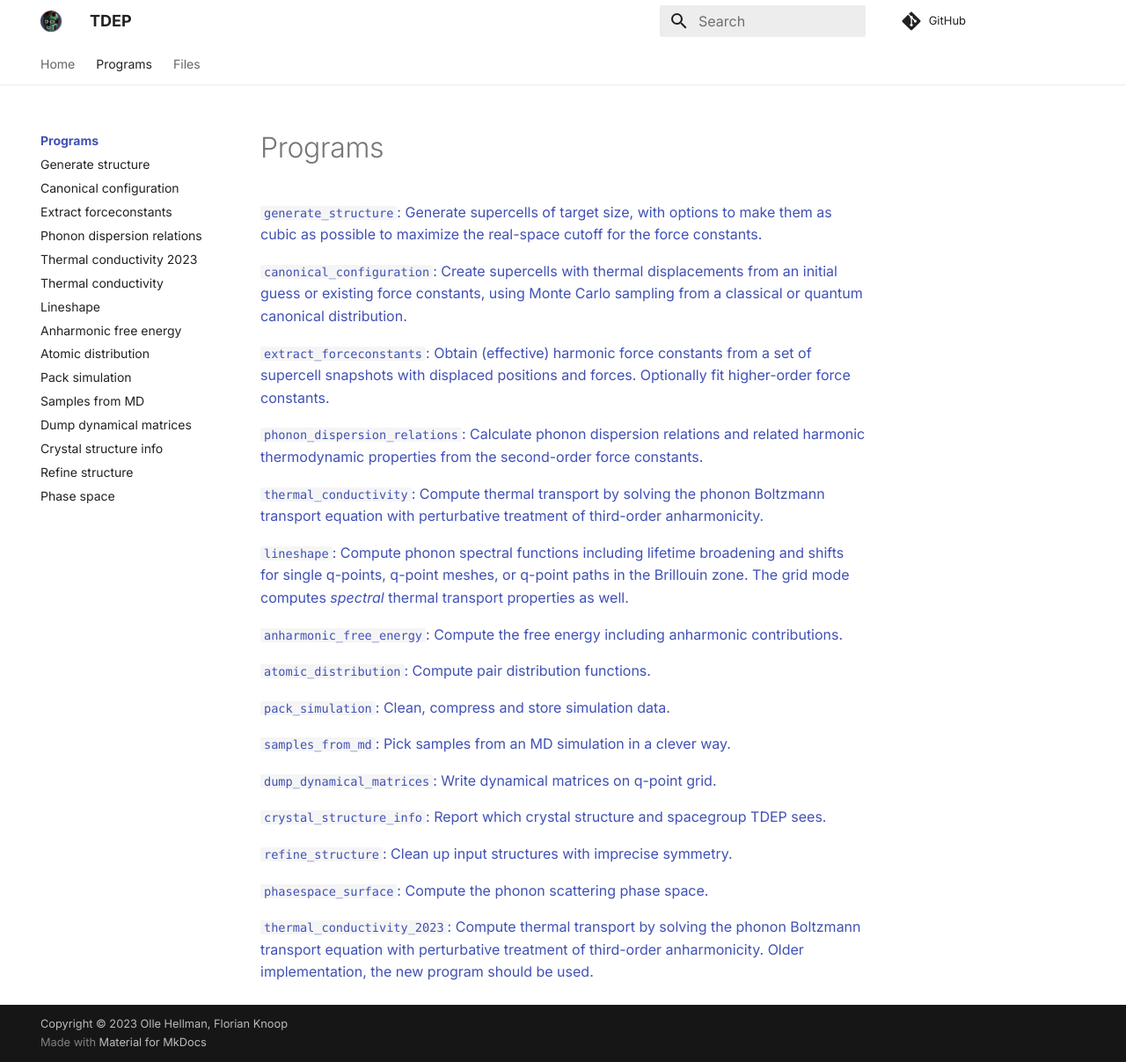
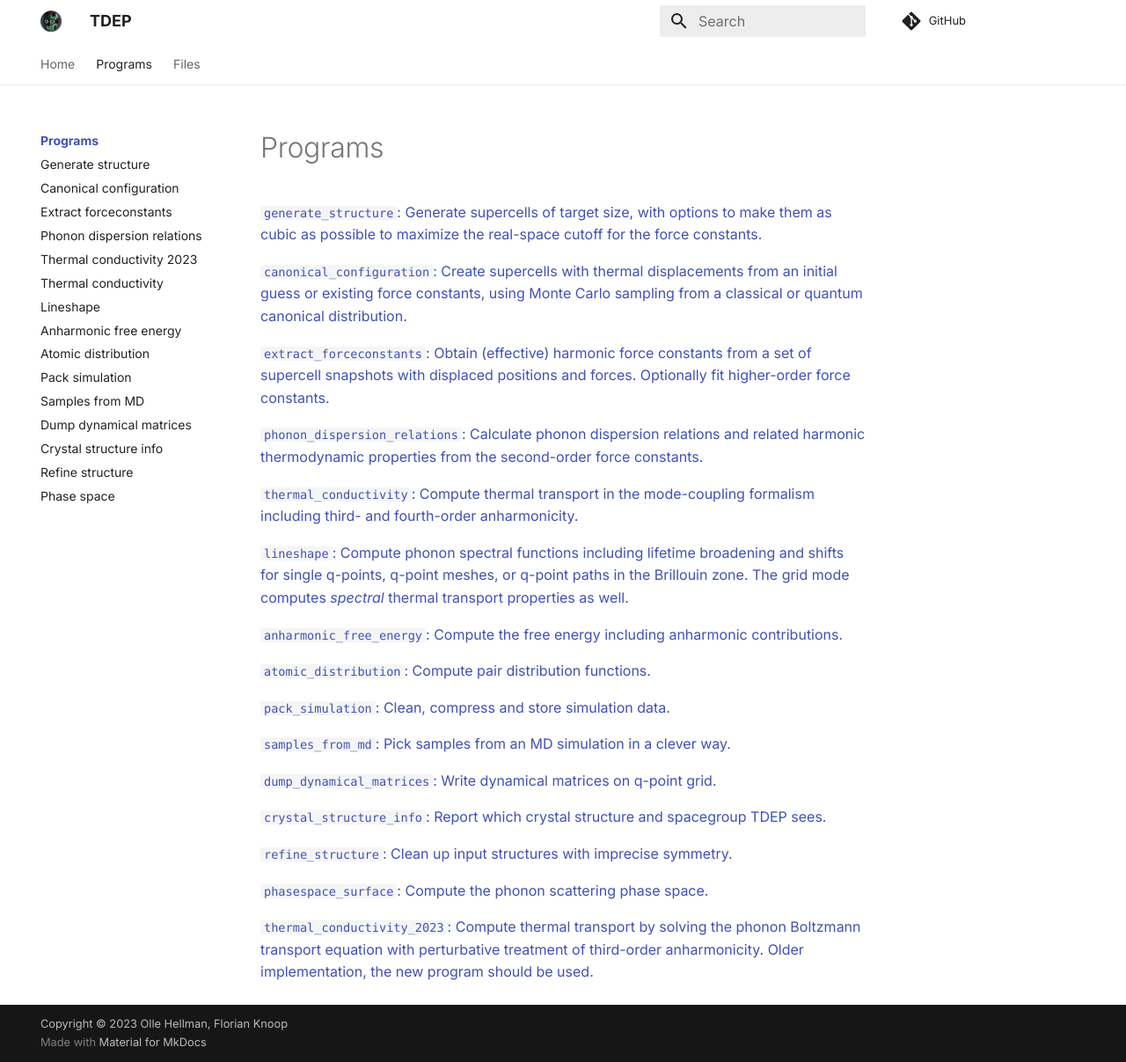
Before and after one commit to tdep-developers/tdep, an MkDocs documentation site: the page built from docs/program/README.md, in a window 1280 px wide and 1207 px high. Shown: the whole window at 88% size. Built offline with MkDocs 1.6.1 and Material for MkDocs 9.7.7, drawn with Linux system fonts in a browser that asks for light colours; some web fonts are replaced; comment, search, counter and statistics services are not loaded.

Commit message:
Update README.md

```diff
--- a/docs/program/README.md
+++ b/docs/program/README.md
@@ -8,7 +8,7 @@
 
 [`phonon_dispersion_relations`: Calculate phonon dispersion relations and related harmonic thermodynamic properties from the second-order force constants.](phonon_dispersion_relations.md)
 
-[`thermal_conductivity`: Compute thermal transport by solving the phonon Boltzmann transport equation with perturbative treatment of third-order anharmonicity.](thermal_conductivity.md)
+[`thermal_conductivity`: Compute thermal transport in the mode-coupling formalism including third- and fourth-order anharmonicity.](thermal_conductivity.md)
 
 [`lineshape`: Compute phonon spectral functions including lifetime broadening and shifts for single q-points, q-point meshes, or q-point paths in the Brillouin zone. The grid mode computes _spectral_ thermal transport properties as well.](lineshape.md)
 
```
